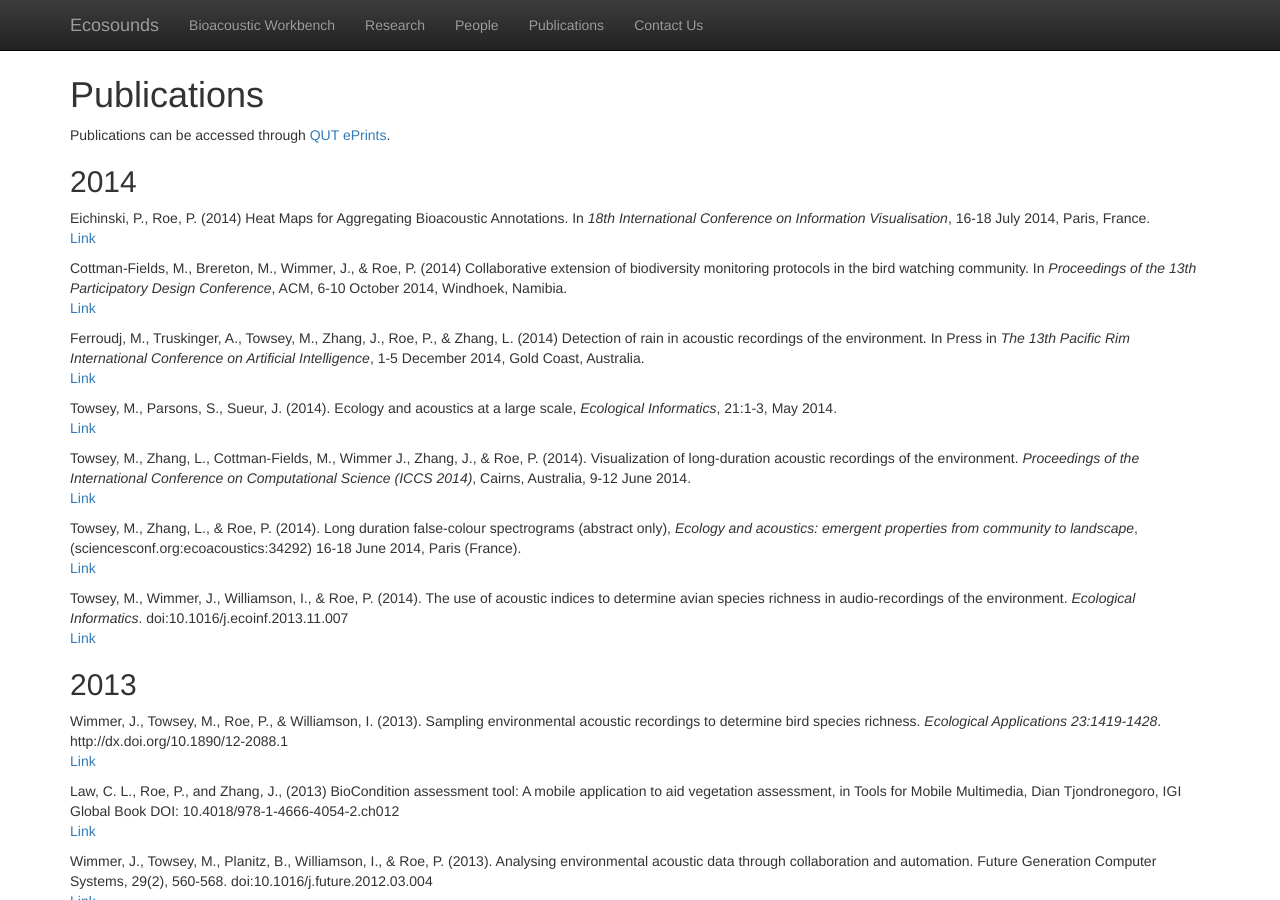
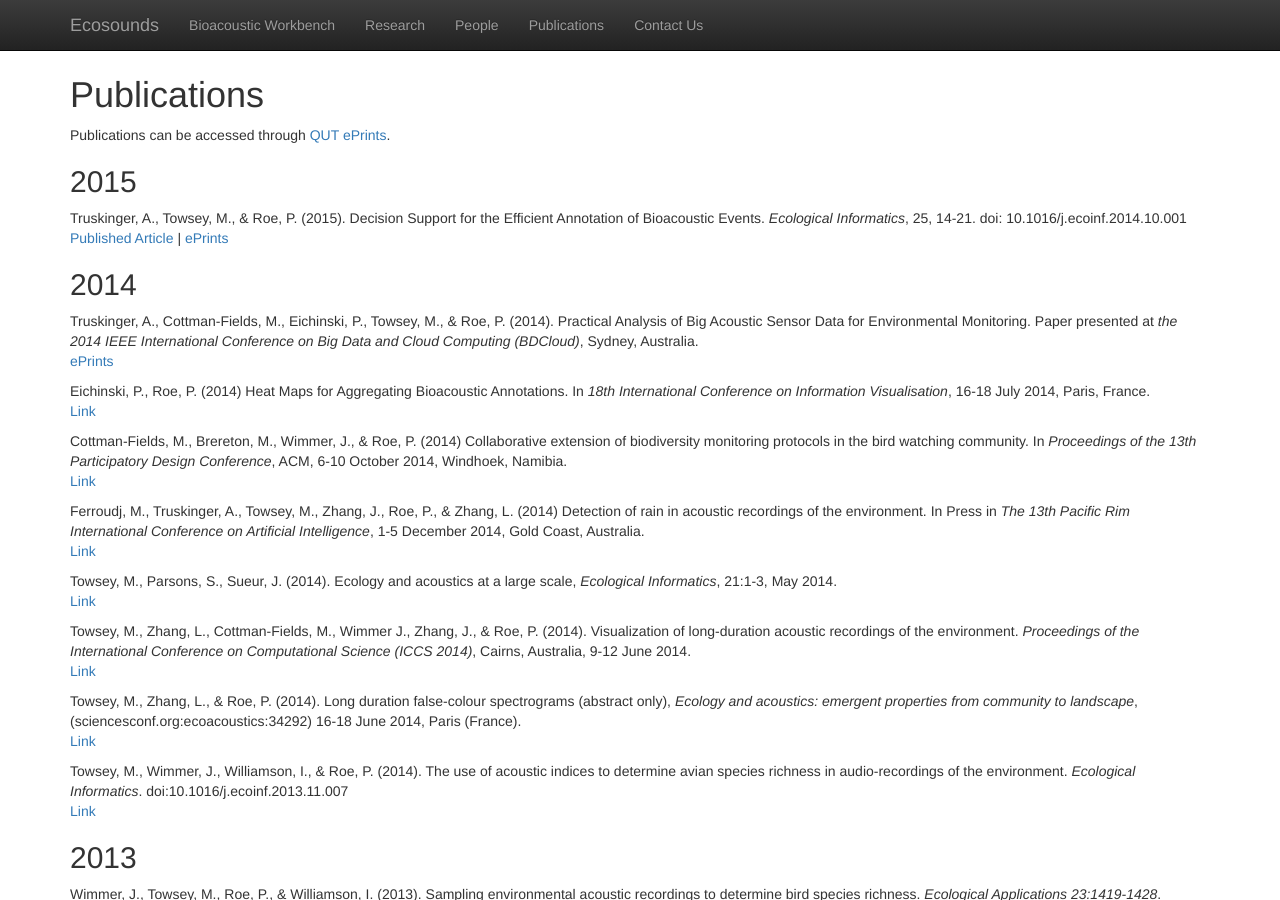
Before and after one commit to QutEcoacoustics/research-blog, a Jekyll site: the page built from publications/publications.html, in a window 1280 px wide and 900 px high. Built offline with Jekyll 4.4.1, drawn with Linux system fonts in a browser that asks for light colours; nearby versions of some CDN libraries; Markdown is read by kramdown in place of the engine named in the settings.

Commit message:
updated publications

```diff
--- a/publications/publications.html
+++ b/publications/publications.html
@@ -9,7 +9,21 @@ title: Ecosounds | Publications
 
     <p>Publications can be accessed through <a href="http://eprints.qut.edu.au/">QUT ePrints</a>.</p>
 
+    <h2>2015</h2>
+
+    <p>
+        Truskinger, A., Towsey, M., & Roe, P. (2015). Decision Support for the Efficient Annotation of Bioacoustic Events.
+        <i>Ecological Informatics</i>, 25, 14-21. doi: 10.1016/j.ecoinf.2014.10.001
+        <br />
+        <a href="http://dx.doi.org/10.1016/j.ecoinf.2014.10.001">Published Article</a>&nbsp;|&nbsp;<a href="http://eprints.qut.edu.au/79385/">ePrints</a>
+    </p>
     <h2>2014</h2>
+    <p>
+        Truskinger, A., Cottman-Fields, M., Eichinski, P., Towsey, M., & Roe, P. (2014). Practical Analysis of Big Acoustic Sensor Data for Environmental Monitoring.
+        Paper presented at <i>the 2014 IEEE International Conference on Big Data and Cloud Computing (BDCloud)</i>, Sydney, Australia.
+        <br />
+        <a href="http://eprints.qut.edu.au/79388/">ePrints</a>
+    </p>
 
     <p>
         Eichinski, P., Roe, P. (2014) Heat Maps for Aggregating Bioacoustic Annotations.
```
